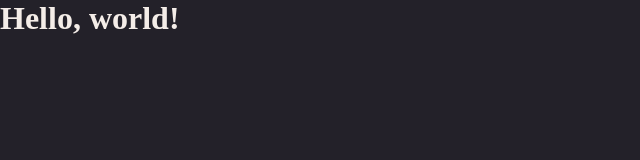
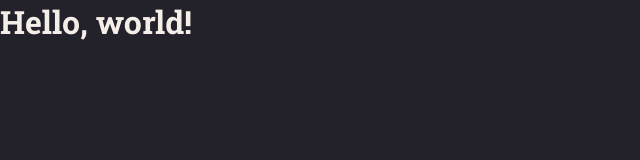
Before and after one commit to brennoEudes/my-movies, a React (Vite) app in the folder MyMovies/: page / in a window 1280 px wide. Shown: the top 160 px of the page, without its empty margins (0-640 px from the left). Built offline with nearby package versions, Linux system fonts and the light colour scheme.

Commit message:
global fonts definitions

```diff
--- a/MyMovies/src/styles/global.js
+++ b/MyMovies/src/styles/global.js
@@ -11,7 +11,16 @@ export default createGlobalStyle`
 body {
     background-color: ${({ theme }) => theme.COLORS.BACKGROUND_900};
     color: ${({ theme }) => theme.COLORS.WHITE};
+
+    -webkit-font-smoothing: antialised;
 }
+
+body, input, button, textarea {
+    font-family: "Roboto Slab", serif;
+    font-size: 16px;
+    outline: none; // removendo qq linha dos contornos
+}
+
 a {
     text-decoration: none;
 }
```
